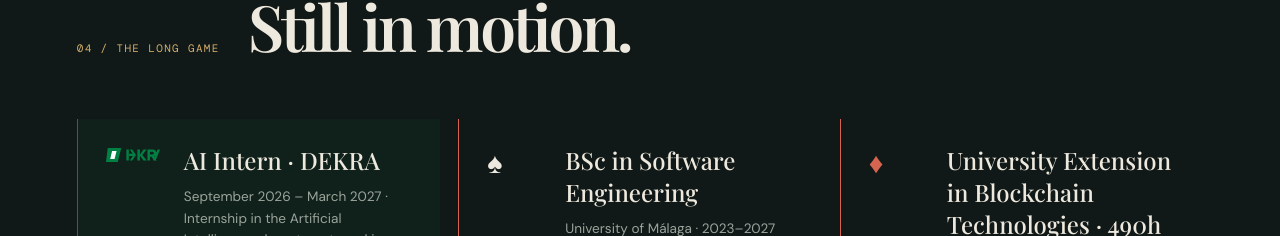
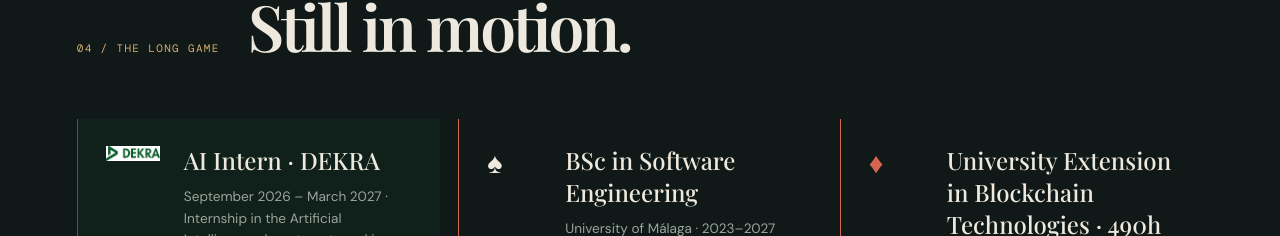
Before and after one commit to rgallegocode/roberto-gallego-portfolio, a React (Vite) app: page / in a window 1280 px wide. Shown: the part 3262-3498 px from the top of the page. Built offline with nearby package versions, Linux system fonts and the light colour scheme.

Commit message:
Use provided DEKRA logo

```diff
--- a/src/App.tsx
+++ b/src/App.tsx
@@ -309,7 +309,7 @@ function SocialIcon({ kind }: { kind: 'github' | 'linkedin' }) {
 }
 
 function TimelineCard({ suit, title, detail, logo = false }: { suit: Suit; title: string; detail: string; logo?: boolean }) {
-  return <article className={`timeline-card${logo ? ' timeline-card-featured' : ''}`}><div className="timeline-marker">{logo ? <img src={assetPath('dekra-logo.svg')} alt="DEKRA" /> : <span className={`timeline-suit suit-${suit}`} aria-hidden="true">{suits[suit]}</span>}</div><div><h3>{title}</h3><p>{detail}</p></div></article>
+  return <article className={`timeline-card${logo ? ' timeline-card-featured' : ''}`}><div className="timeline-marker">{logo ? <img src={assetPath('dekra-logo.jpg')} alt="DEKRA" /> : <span className={`timeline-suit suit-${suit}`} aria-hidden="true">{suits[suit]}</span>}</div><div><h3>{title}</h3><p>{detail}</p></div></article>
 }
 
 export default App
```
Also changed, not shown: public/dekra-logo.jpg (added), public/dekra-logo.svg (deleted).
